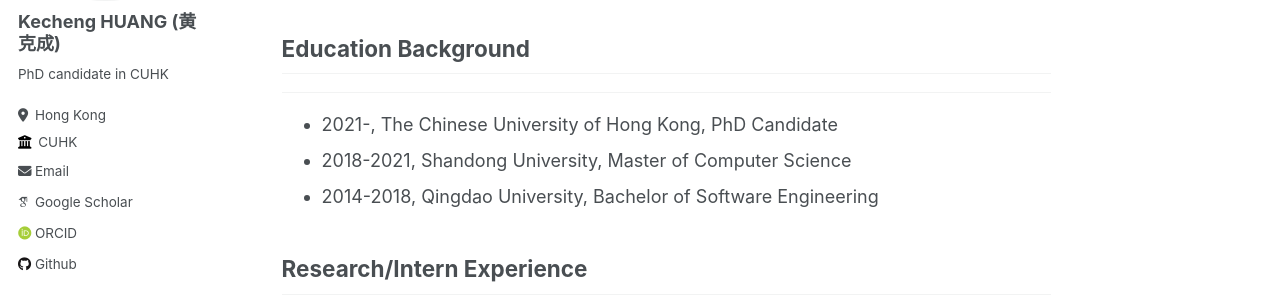
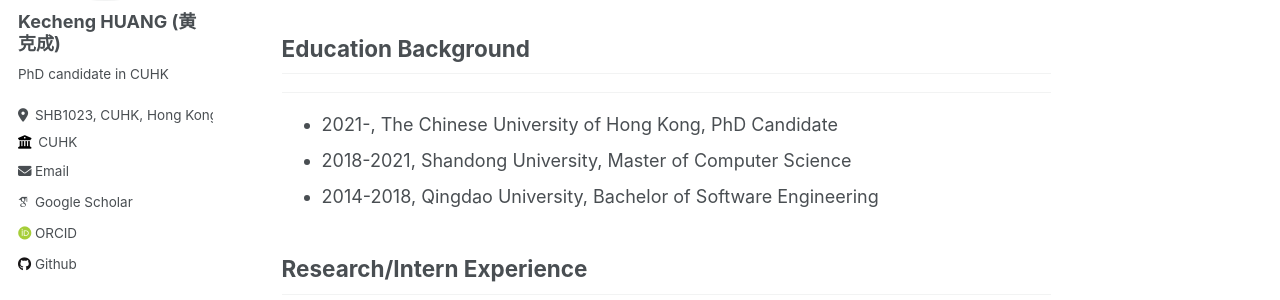
Before and after one commit to ericaloha/ericaloha.github.io, a Jekyll site: the page built from _pages/about.md, in a window 1280 px wide. Shown: the part 239-539 px from the top of the page. Built offline with Jekyll 4.4.1, drawn with Linux system fonts in a browser that asks for light colours; some web fonts are replaced.

Commit message:
Update _config.yml

```diff
--- a/_config.yml
+++ b/_config.yml
@@ -11,7 +11,7 @@ locale                   : "en-US"
 title                    : "KC's Site"
 title_separator          : "-"
 name                     : &name "Kecheng HUANG"
-description              : &description "PhD candidate in CUHK"
+description              : &description "KC's Bio"
 url                      : https://ericaloha.github.io # the base hostname & protocol for your site e.g. "https://mmistakes.github.io"
 baseurl                  : "" # the subpath of your site, e.g. "/blog"
 repository               : "ericaloha.github.io"
@@ -25,7 +25,7 @@ author:
   name             : "Kecheng HUANG (黄克成)"
   pronouns         : # example: "he/his"
   bio              : "PhD candidate in CUHK"
-  location         : "Hong Kong"
+  location         : "SHB1023, CUHK, Hong Kong"
   employer         : "CUHK"
   uri              : # URL
   email            : "kchuang21@cse.cuhk.edu.hk"
```
